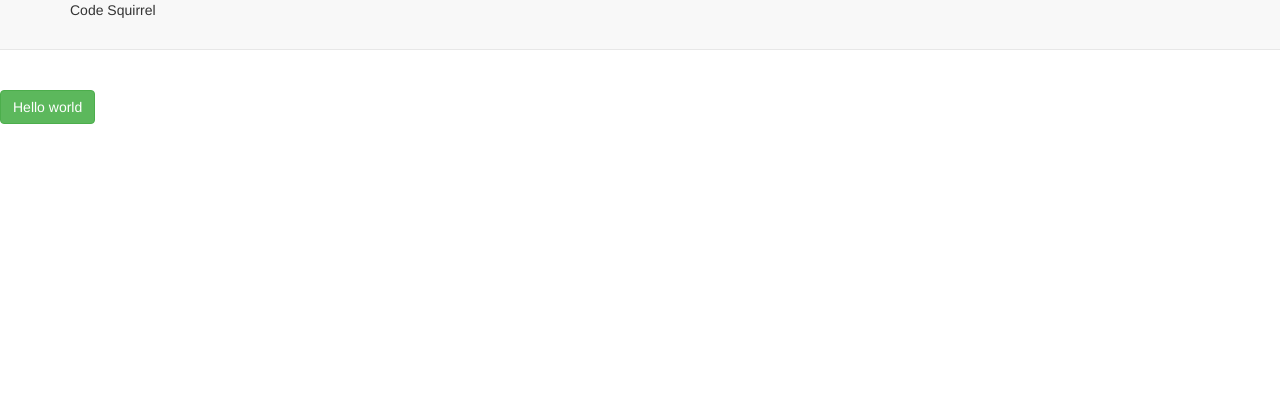
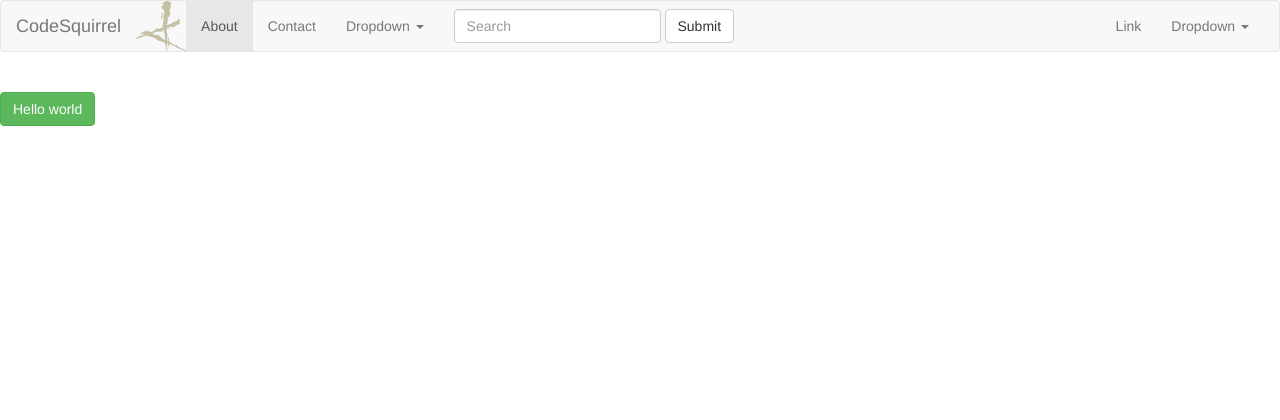
Before and after one commit to codesquirrel75/codesquirrel, a PHP site: page / in a window 1280 px wide. Shown: the top 420 px of the page. Run offline with PHP 8.4, Linux system fonts and the light colour scheme.

Commit message:
worked on header nav bar.

```diff
--- a/css/main.css
+++ b/css/main.css
@@ -1,5 +1,5 @@
 body
 {
-	padding-top: 70px;
+	/*padding-top: 70px;*/
 	padding-bottom: 70px;
 }
--- a/header.php
+++ b/header.php
@@ -14,8 +14,56 @@
 </head>
 <body>
 
-<nav class="navbar navbar-default navbar-fixed-top">
-  <div class="container">
-    Code Squirrel
-  </div>
+<nav class="navbar navbar-default">
+  <div class="container-fluid">
+    <!-- Brand and toggle get grouped for better mobile display -->
+    <div class="navbar-header">
+      <button type="button" class="navbar-toggle collapsed" data-toggle="collapse" data-target="#bs-example-navbar-collapse-1" aria-expanded="false">
+        <span class="sr-only">Toggle navigation</span>
+        <span class="icon-bar"></span>
+        <span class="icon-bar"></span>
+        <span class="icon-bar"></span>
+      </button>
+      <img src="mark-tan.png" height="50" width="50"><a class="navbar-brand" href="#"> CodeSquirrel</a>
+    </div>
+
+    <!-- Collect the nav links, forms, and other content for toggling -->
+    <div class="collapse navbar-collapse" id="bs-example-navbar-collapse-1">
+      <ul class="nav navbar-nav">
+        <li class="active"><a href="#">About <span class="sr-only">(current)</span></a></li>
+        <li><a href="#">Contact</a></li>
+        <li class="dropdown">
+          <a href="#" class="dropdown-toggle" data-toggle="dropdown" role="button" aria-haspopup="true" aria-expanded="false">Dropdown <span class="caret"></span></a>
+          <ul class="dropdown-menu">
+            <li><a href="#">Action</a></li>
+            <li><a href="#">Another action</a></li>
+            <li><a href="#">Something else here</a></li>
+            <li role="separator" class="divider"></li>
+            <li><a href="#">Separated link</a></li>
+            <li role="separator" class="divider"></li>
+            <li><a href="#">One more separated link</a></li>
+          </ul>
+        </li>
+      </ul>
+      <form class="navbar-form navbar-left">
+        <div class="form-group">
+          <input type="text" class="form-control" placeholder="Search">
+        </div>
+        <button type="submit" class="btn btn-default">Submit</button>
+      </form>
+      <ul class="nav navbar-nav navbar-right">
+        <li><a href="#">Link</a></li>
+        <li class="dropdown">
+          <a href="#" class="dropdown-toggle" data-toggle="dropdown" role="button" aria-haspopup="true" aria-expanded="false">Dropdown <span class="caret"></span></a>
+          <ul class="dropdown-menu">
+            <li><a href="#">Action</a></li>
+            <li><a href="#">Another action</a></li>
+            <li><a href="#">Something else here</a></li>
+            <li role="separator" class="divider"></li>
+            <li><a href="#">Separated link</a></li>
+          </ul>
+        </li>
+      </ul>
+    </div><!-- /.navbar-collapse -->
+  </div><!-- /.container-fluid -->
 </nav>
```
Also changed, not shown: mark-tan.png (added), 3 other files.
